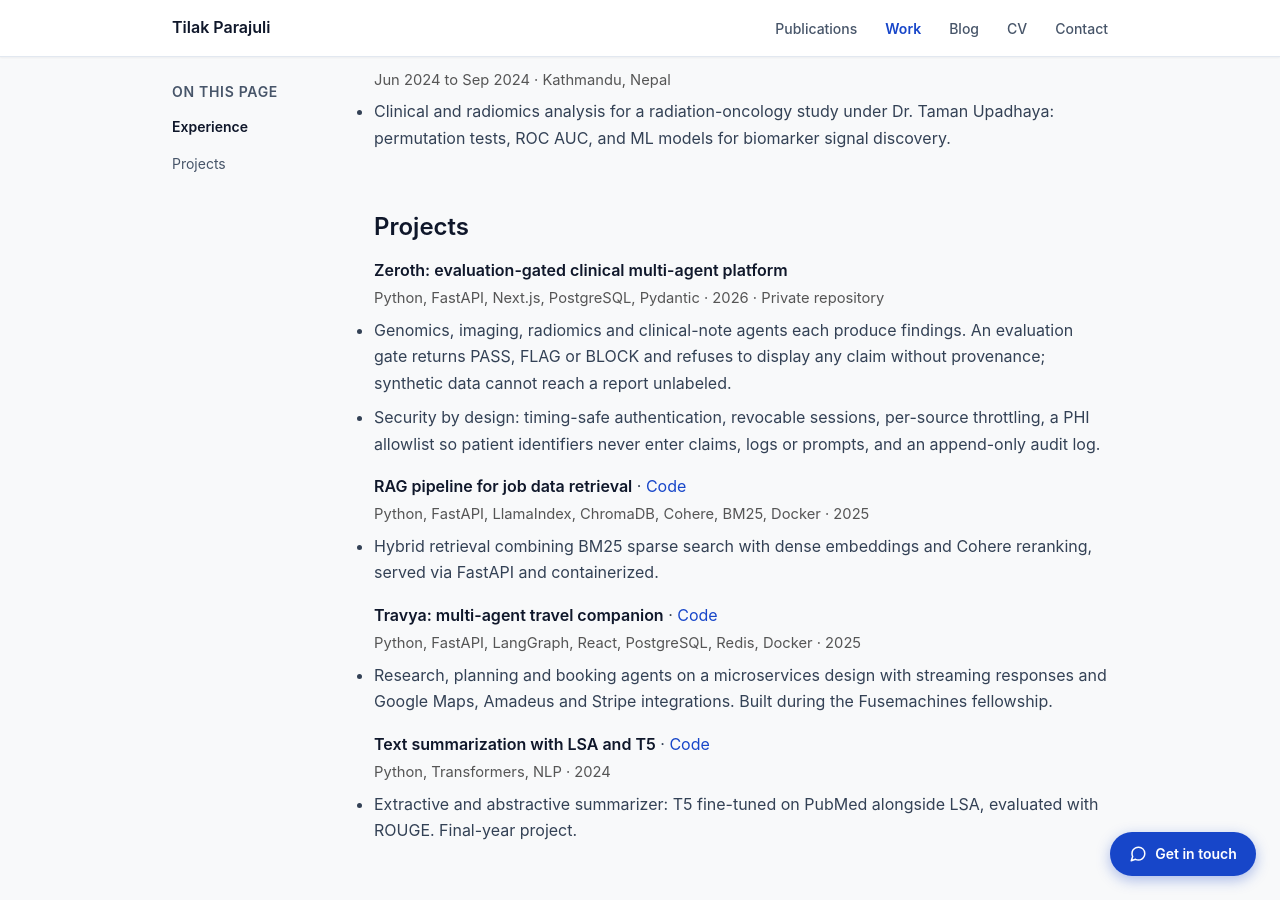
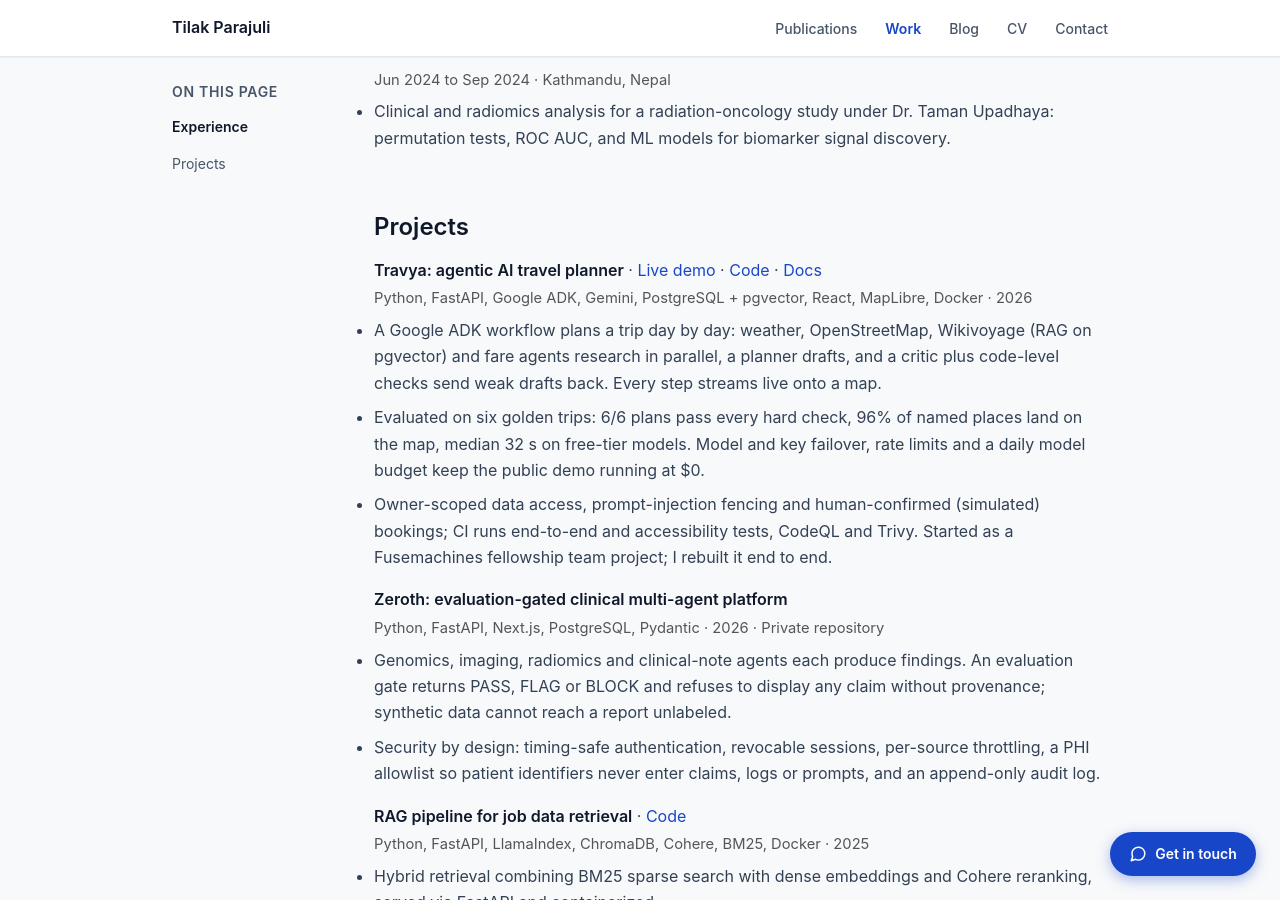
Before and after one commit to parajuli-ai/academic-website, a Jekyll site: the page built from work.md, in a window 1280 px wide and 900 px high, scrolled down 770 px. Built offline with Jekyll 4.4.1, drawn with Linux system fonts in a browser that asks for light colours.

Commit message:
Update Travya: live demo, docs and the rebuilt agent design

```diff
--- a/_data/projects.yml
+++ b/_data/projects.yml
@@ -1,3 +1,14 @@
+- name: "Travya: agentic AI travel planner"
+  stack: "Python, FastAPI, Google ADK, Gemini, PostgreSQL + pgvector, React, MapLibre, Docker"
+  year: 2026
+  demo: "https://travya-app.pages.dev"
+  url: "https://github.com/fuseai-fellowship/Travya---Agentic-AI-Powered-Travel-Companion"
+  docs: "https://travya-docs.pages.dev"
+  bullets:
+    - "A Google ADK workflow plans a trip day by day: weather, OpenStreetMap, Wikivoyage (RAG on pgvector) and fare agents research in parallel, a planner drafts, and a critic plus code-level checks send weak drafts back. Every step streams live onto a map."
+    - "Evaluated on six golden trips: 6/6 plans pass every hard check, 96% of named places land on the map, median 32 s on free-tier models. Model and key failover, rate limits and a daily model budget keep the public demo running at $0."
+    - "Owner-scoped data access, prompt-injection fencing and human-confirmed (simulated) bookings; CI runs end-to-end and accessibility tests, CodeQL and Trivy. Started as a Fusemachines fellowship team project; I rebuilt it end to end."
+
 - name: "Zeroth: evaluation-gated clinical multi-agent platform"
   stack: "Python, FastAPI, Next.js, PostgreSQL, Pydantic"
   year: 2026
@@ -13,13 +24,6 @@
   bullets:
     - "Hybrid retrieval combining BM25 sparse search with dense embeddings and Cohere reranking, served via FastAPI and containerized."
 
-- name: "Travya: multi-agent travel companion"
-  stack: "Python, FastAPI, LangGraph, React, PostgreSQL, Redis, Docker"
-  year: 2025
-  url: "https://github.com/fuseai-fellowship/Travya---Agentic-AI-Powered-Travel-Companion"
-  bullets:
-    - "Research, planning and booking agents on a microservices design with streaming responses and Google Maps, Amadeus and Stripe integrations. Built during the Fusemachines fellowship."
-
 - name: "Text summarization with LSA and T5"
   stack: "Python, Transformers, NLP"
   year: 2024
--- a/_includes/project.html
+++ b/_includes/project.html
@@ -1,6 +1,6 @@
 {% assign pr = include.project %}
 <div class="job">
-  <p class="job-head"><strong>{{ pr.name }}</strong>{% if pr.url %} · <a href="{{ pr.url }}" target="_blank" rel="noopener">Code</a>{% endif %}</p>
+  <p class="job-head"><strong>{{ pr.name }}</strong>{% if pr.demo %} · <a href="{{ pr.demo }}" target="_blank" rel="noopener">Live demo</a>{% endif %}{% if pr.url %} · <a href="{{ pr.url }}" target="_blank" rel="noopener">Code</a>{% endif %}{% if pr.docs %} · <a href="{{ pr.docs }}" target="_blank" rel="noopener">Docs</a>{% endif %}</p>
   <p class="job-meta">{{ pr.stack }} · {{ pr.year }}{% if pr.note %} · {{ pr.note }}{% endif %}</p>
   <ul>{% for b in pr.bullets %}<li>{{ b }}</li>{% endfor %}</ul>
 </div>
```
